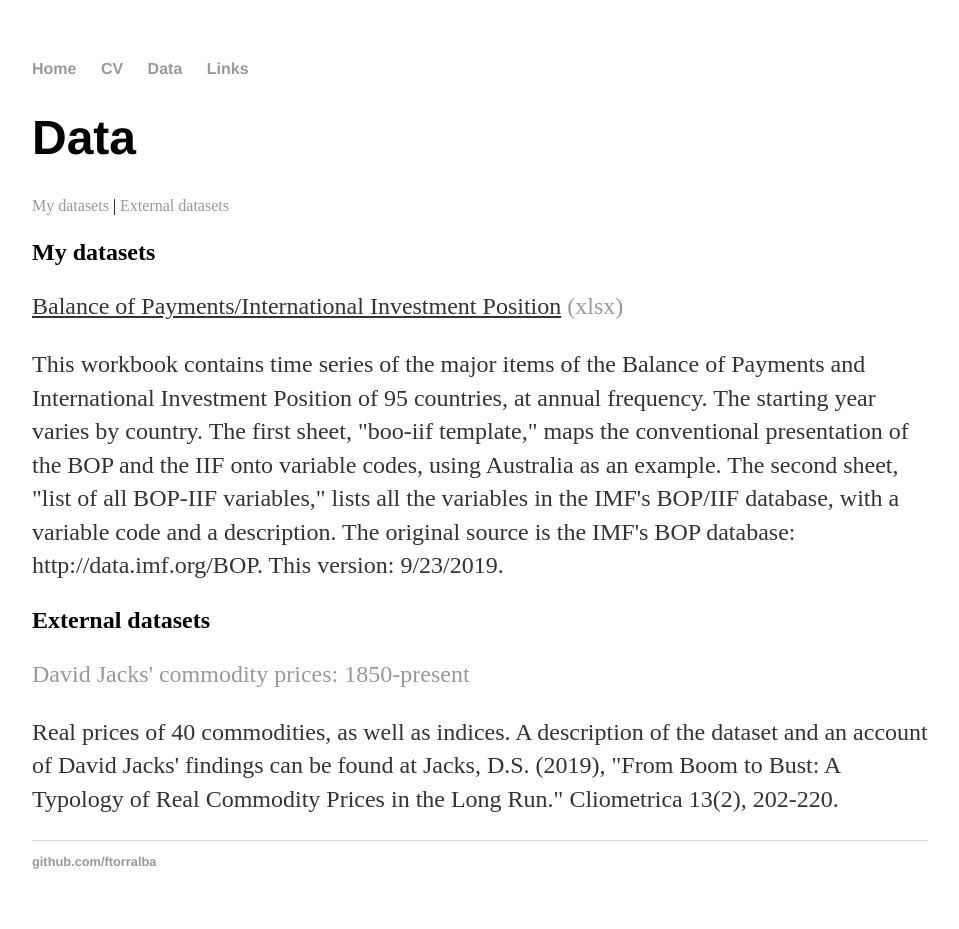
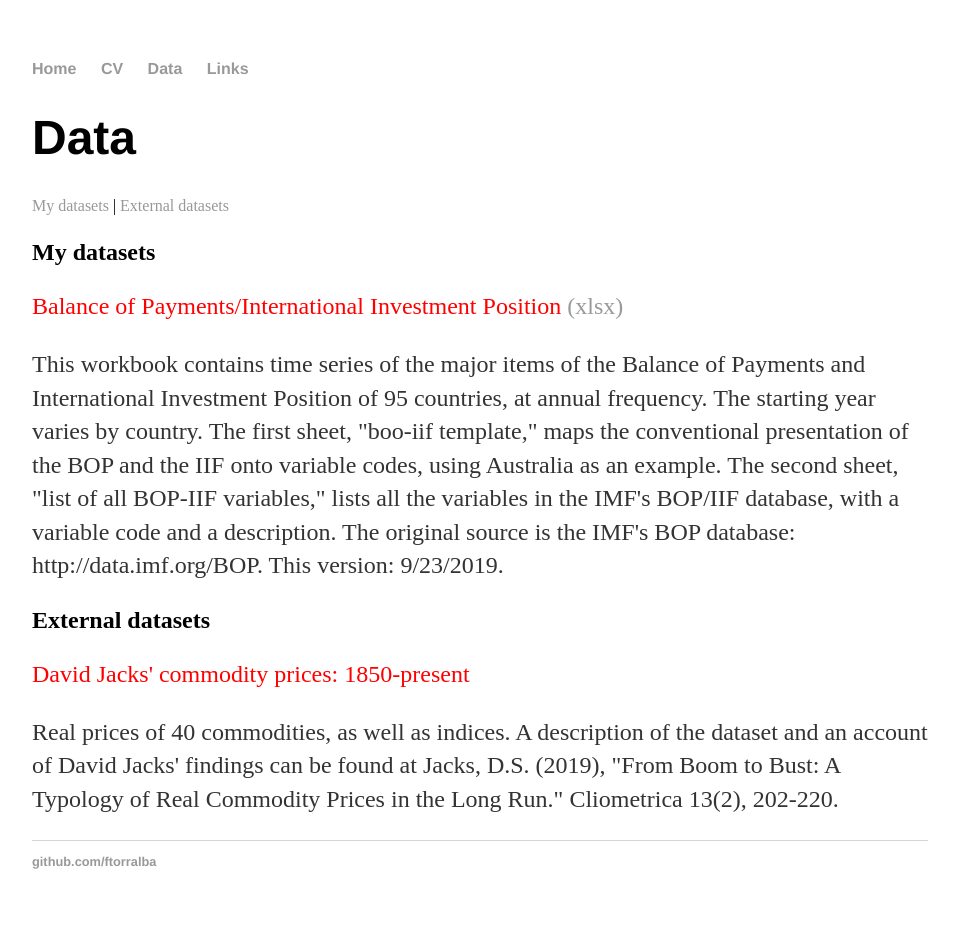
Before and after one commit to ftorralba/ftorralba.github.io, a Jekyll site: the page built from data.html, in a window 1280 px wide. Shown: the whole page, without its empty margins (160-1119 px from the left). Built offline with Jekyll 4.4.1, drawn with Linux system fonts in a browser that asks for light colours.

Commit message:
Aesthetic changes

```diff
--- a/data.html
+++ b/data.html
@@ -8,7 +8,7 @@ title: Data
 	<p>
   <h2 id="my_datasets">My datasets</h2>
 	<p>
-  <u>Balance of Payments/International Investment Position</u> <a href="bopiif_a.xlsx" download="bopiif_a.xlsx">(xlsx)</a>
+  <font color="red">Balance of Payments/International Investment Position</font> <a href="bopiif_a.xlsx" download="bopiif_a.xlsx">(xlsx)</a>
 	<p>
   This workbook contains time series of the major items of the Balance of Payments and International Investment Position of 95 countries,
   at annual frequency. The starting year varies by country. The first sheet, "boo-iif template," maps the conventional presentation of
@@ -20,7 +20,7 @@ title: Data
 	<p>
   <h2 id="external_datasets">External datasets</h2>
 	<p>
-  <a href="https://www.sfu.ca/~djacks/data/boombust/index.html">David Jacks' commodity prices: 1850-present</a>
+  <a href="https://www.sfu.ca/~djacks/data/boombust/index.html"><font color="red">David Jacks' commodity prices: 1850-present</font></a>
 	<p>
   Real prices of 40 commodities, as well as indices. A description of the dataset and an account of David Jacks' findings can be found at
   Jacks, D.S. (2019), "From Boom to Bust: A Typology of Real Commodity Prices in the Long Run." Cliometrica 13(2), 202-220.
```
